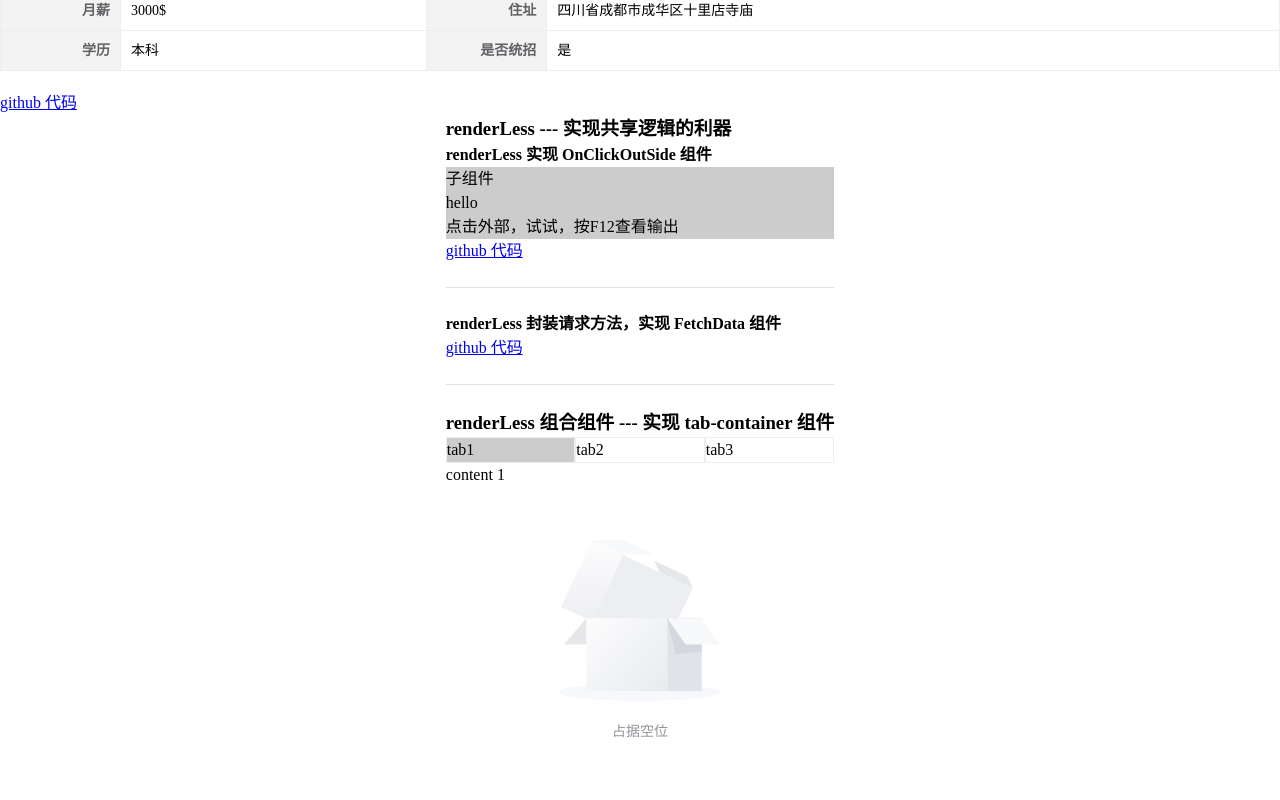
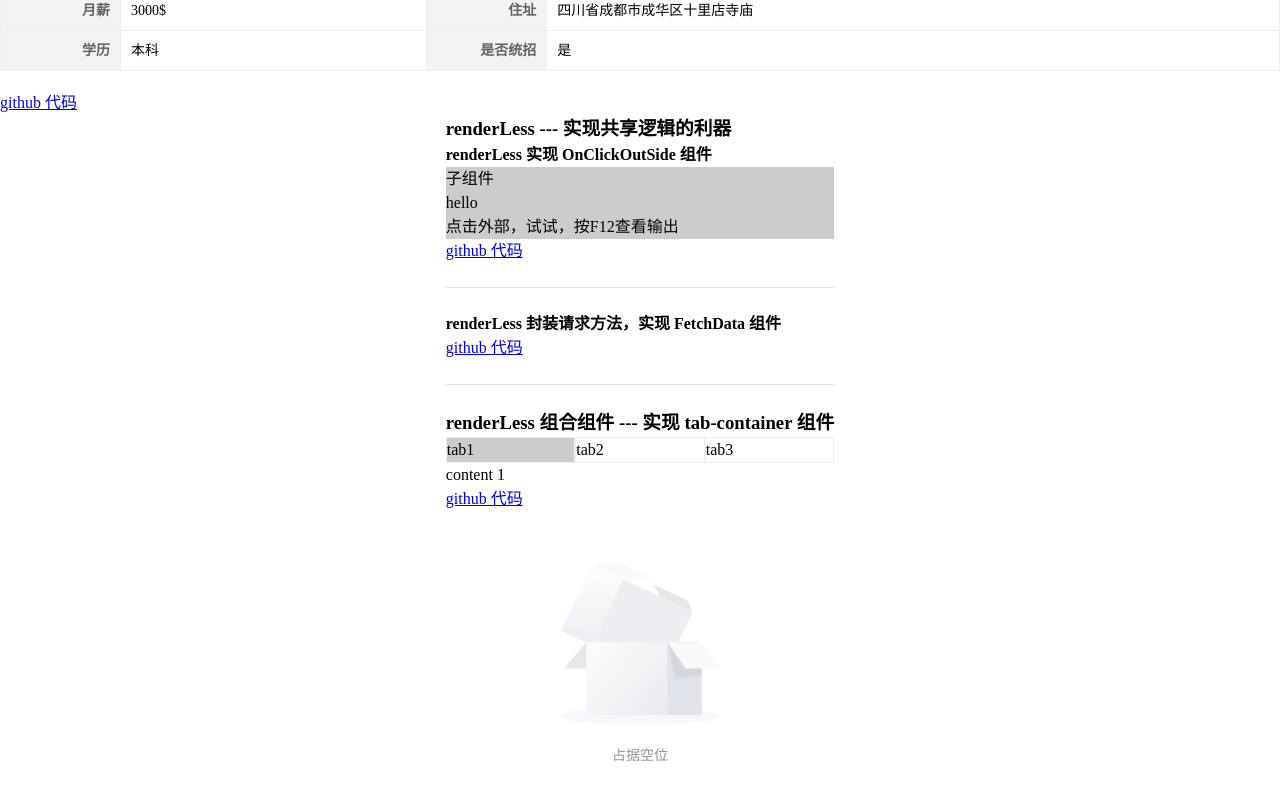
Before and after one commit to jackchoumine/advanced-vue-component-design-demos, a Vue app: page / in a window 1280 px wide. Shown: the part 611-1411 px from the top of the page. Built offline with nearby package versions, Linux system fonts and the light colour scheme.

Commit message:
🚀:检查子组件类型

```diff
--- a/src/components/render-prop/TabContainer/TabContainer.jsx
+++ b/src/components/render-prop/TabContainer/TabContainer.jsx
@@ -33,6 +33,14 @@ const TabContainer = {
   // },
   render() {
     const slots = this.$slots.default()
+    // NOTE 如何限制子组件类型?
+    // 检查子组件类型
+    const existNonValidSubCom = slots.some(slot => ![TabHeader, TabContent].includes(slot.type))
+    if (existNonValidSubCom) {
+      const message = 'TabContainer的子组件必须是 TabHeader 和 TabContent'
+      // throw new Error(message)
+      return h('div', message)
+    }
     const Tabs = slots
       .filter(item => item.type === TabHeader)
       .map(Tab =>
--- a/src/components/render-prop/TabContainer/TabContainerDemo.vue
+++ b/src/components/render-prop/TabContainer/TabContainerDemo.vue
@@ -9,6 +9,12 @@
     <TabContent tab-id="2"> content 2 </TabContent>
     <TabContent tab-id="3"> content 3 </TabContent>
   </TabContainer>
+  <a
+    href="https://github.com/jackchoumine/advanced-vue-component-design-demos/blob/master/src/components/render-prop/TabContainer/TabContainer.jsx"
+    target="_blank"
+  >
+    github 代码
+  </a>
 </template>
 
 <script lang="ts">
@@ -24,6 +30,15 @@ export default defineComponent({
   setup(props, { emit, attrs, slots }) {
     const activeTab = ref('1')
     return { activeTab }
+    // NOTE 如何限制子组件类型?
+    // 检查子组件类型
+    const existNonValidSubCom = slots.some(slot => ![TabHeader, TabContent].includes(slot.type))
+    console.log(existNonValidSubCom)
+    if (!existNonValidSubCom) {
+      const message = 'TabContainer的子组件必须是 TabHeader 和 TabContent'
+      // throw new Error(message)
+      return h('div', message)
+    }
   },
 })
 </script>
```
